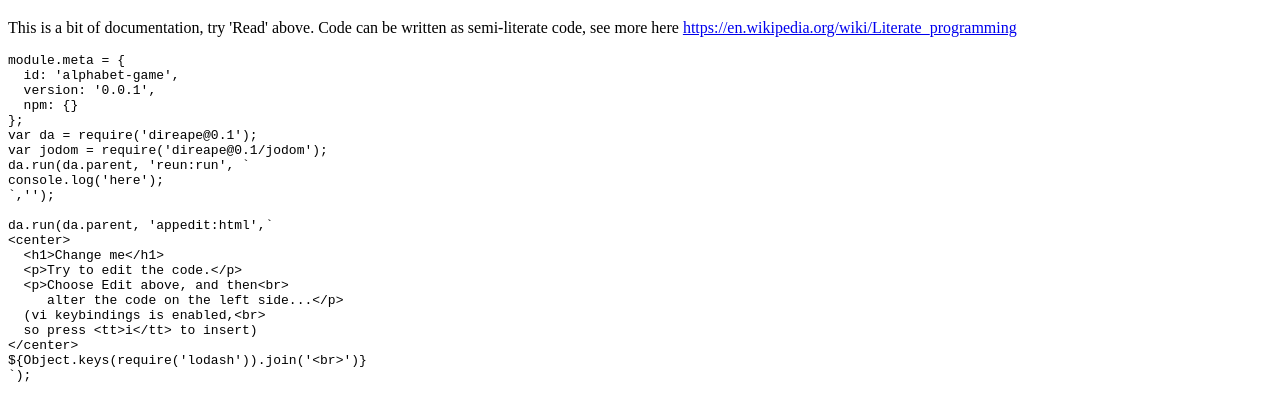
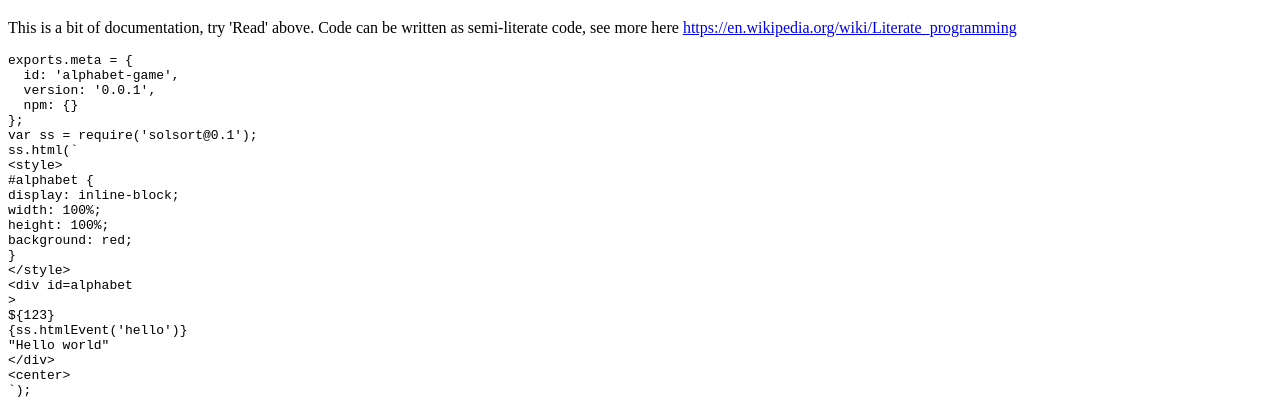
Before and after one commit to KodeKunstner/alphabet-game, a website: page index.html in a window 1280 px wide. Shown: the part 685-1096 px from the top of the page. Drawn offline with Linux system fonts and the light colour scheme; a script that the page names is missing.

Commit message:
Commit index.html via https://appedit.solsort.com/?Edit/js/gh/KodeKunstner/alphabet-game.

```diff
--- a/index.html
+++ b/index.html
@@ -18,27 +18,28 @@
 <a href="https://www.npmjs.com/package/alphabet-game"><img src="https://img.shields.io/npm/v/alphabet-game.svg" alt="npm" /></a></p>
 <h1 id="alfabetspiltiltheodor">alfabet spil til Theodor</h1>
 <p>This is a bit of documentation, try 'Read' above. Code can be written as semi-literate code, see more here <a href="https://en.wikipedia.org/wiki/Literate_programming">https://en.wikipedia.org/wiki/Literate_programming</a></p>
-<pre><code>module.meta = {
+<pre><code>exports.meta = {
   id: 'alphabet-game',
   version: '0.0.1',
   npm: {}
 };
-var da = require('direape@0.1');
-var jodom = require('direape@0.1/jodom');
-da.run(da.parent, 'reun:run', `
-console.log('here');
-`,'');
-
-da.run(da.parent, 'appedit:html',`
+var ss = require('solsort@0.1');
+ss.html(`
+&lt;style&gt;
+#alphabet {
+display: inline-block;
+width: 100%;
+height: 100%;
+background: red;
+}
+&lt;/style&gt;
+&lt;div id=alphabet
+&gt;
+${123}
+{ss.htmlEvent('hello')}
+"Hello world"
+&lt;/div&gt;
 &lt;center&gt;
-  &lt;h1&gt;Change me&lt;/h1&gt;
-  &lt;p&gt;Try to edit the code.&lt;/p&gt;
-  &lt;p&gt;Choose Edit above, and then&lt;br&gt;
-     alter the code on the left side...&lt;/p&gt;
-  (vi keybindings is enabled,&lt;br&gt;
-  so press &lt;tt&gt;i&lt;/tt&gt; to insert)
-&lt;/center&gt;
-${Object.keys(require('lodash')).join('&lt;br&gt;')}
 `);
 </code></pre>
   </div>
```
